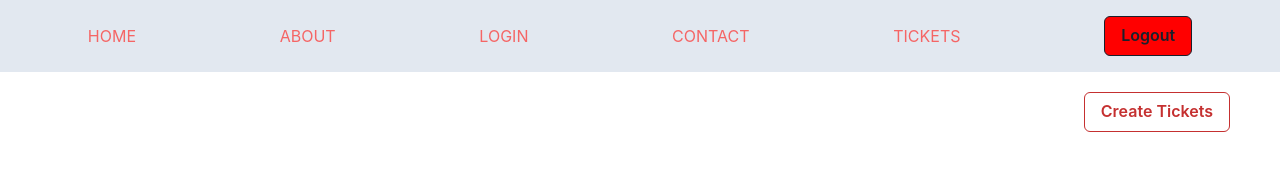
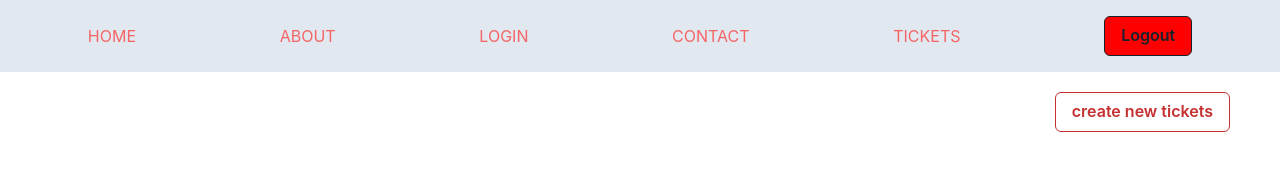
Before and after one commit to susheelvishwa/React_Final_Project, a React (Vite) app in the folder Frontend-3/: page /Tickets in a window 1280 px wide. Shown: the top 182 px of the page. Built offline with nearby package versions, Linux system fonts and the light colour scheme.

Commit message:
After login redirct home page  functionality  done

```diff
--- a/Frontend-3/src/Pages/Login.jsx
+++ b/Frontend-3/src/Pages/Login.jsx
@@ -14,8 +14,9 @@ import { useNavigate } from "react-router-dom";
 const Login = () => {
   const [email, setEmail] = useState("");
   const [password, setPassword] = useState("");
-  const navigate = useNavigate(); // Corrected this line
+  const navigate = useNavigate();
   const { login } = useContext(AuthContext);
+
   const toast = useToast();
 
   async function handleClick() {
--- a/Frontend-3/src/Pages/Tickets.jsx
+++ b/Frontend-3/src/Pages/Tickets.jsx
@@ -59,7 +59,7 @@ const Tickets = () => {
     <Container maxW="container.xl" marginTop="20px" paddingRight="50px">
       <Flex direction="row-reverse">
         <Button variant="outline" colorScheme="red">
-          Create Tickets
+          create new tickets
         </Button>
       </Flex>
     </Container>
--- a/Frontend-3/src/context/AuthContextProvider.jsx
+++ b/Frontend-3/src/context/AuthContextProvider.jsx
@@ -11,14 +11,14 @@ export function AuthContextProvider({ children }) {
 
   const login = (token) => {
     setAuthDetails({
-      isLoggedIn: false,
+      isLoggedIn: true,
       token: token,
     })
   }
 
   const logout = () => {
     setAuthDetails({
-      isLoggedIn: true,
+      isLoggedIn: false,
       token: null,
     });
   };
```
Also changed, not shown: 1 other file (tests, documents, lock files or other folders).
